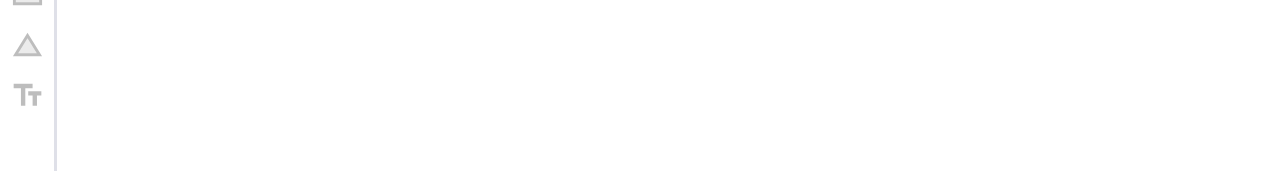
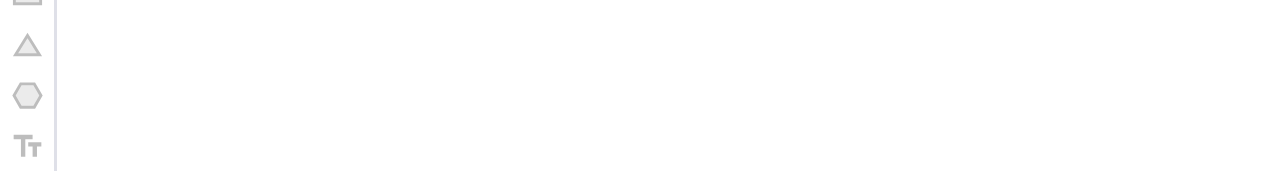
Before and after one commit to MohamedAlrammal/Web-Paint, a React (Vite) app in the folder Frontend/: page / in a window 1280 px wide. Shown: the part 373-544 px from the top of the page. Built offline with nearby package versions, Linux system fonts and the light colour scheme.

Commit message:
Add Hexagon

```diff
--- a/Frontend/src/Sidebar.jsx
+++ b/Frontend/src/Sidebar.jsx
@@ -6,6 +6,7 @@ import RectangleIcon from '@mui/icons-material/RectangleTwoTone';
 import LineIcon from '@mui/icons-material/HorizontalRule';
 import ShapesIcon from '@mui/icons-material/CategoryRounded';
 import TextIcon from '@mui/icons-material/TextFields';
+import HexagonIcon from '@mui/icons-material/HexagonTwoTone';
 import { useState } from 'react';
 
 function Sidebar(props){
@@ -48,6 +49,10 @@ function Sidebar(props){
                         sx={{ backgroundColor: activeShape === 'triangle' ? '#e0e0e0' : 'transparent' }}>
                 <TriangleIcon color='disabled' fontSize="large"/>
             </IconButton>
+            <IconButton title='Hexagon' onClick={(e)=>handleShapeType("hexagon",e)}
+                        sx={{ backgroundColor: activeShape === 'hexagon' ? '#e0e0e0' : 'transparent' }}>
+                <HexagonIcon color='disabled' fontSize="large"/>
+            </IconButton>
             <IconButton title='Text' onClick={(e)=>handleShapeType("Text",e)}
                         sx={{ backgroundColor: activeShape === 'Text' ? '#e0e0e0' : 'transparent' }}>
                 <TextIcon color='disabled' fontSize="large"/>
```
